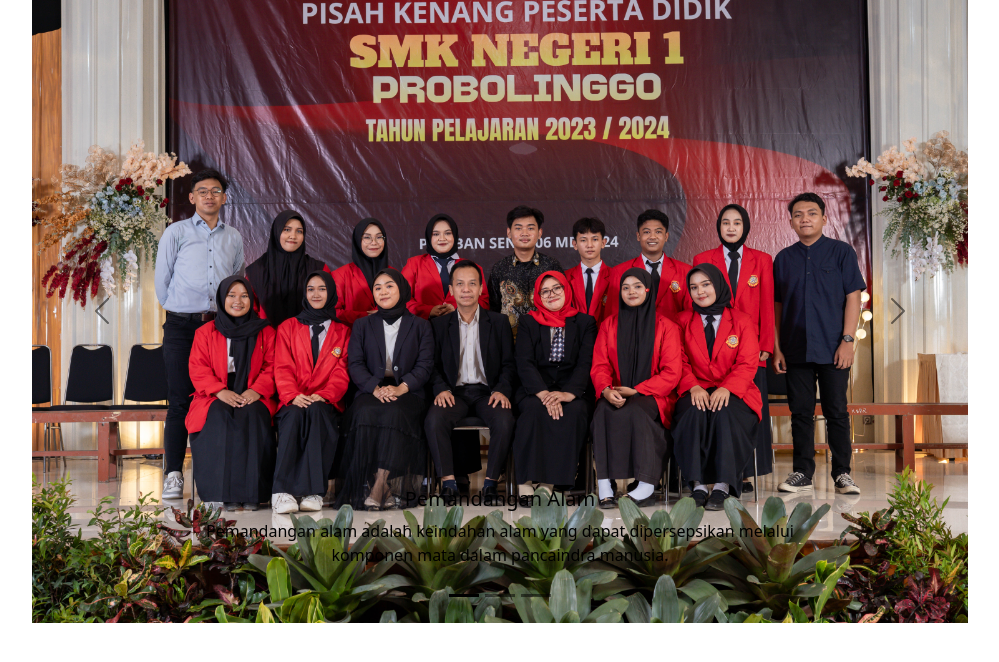
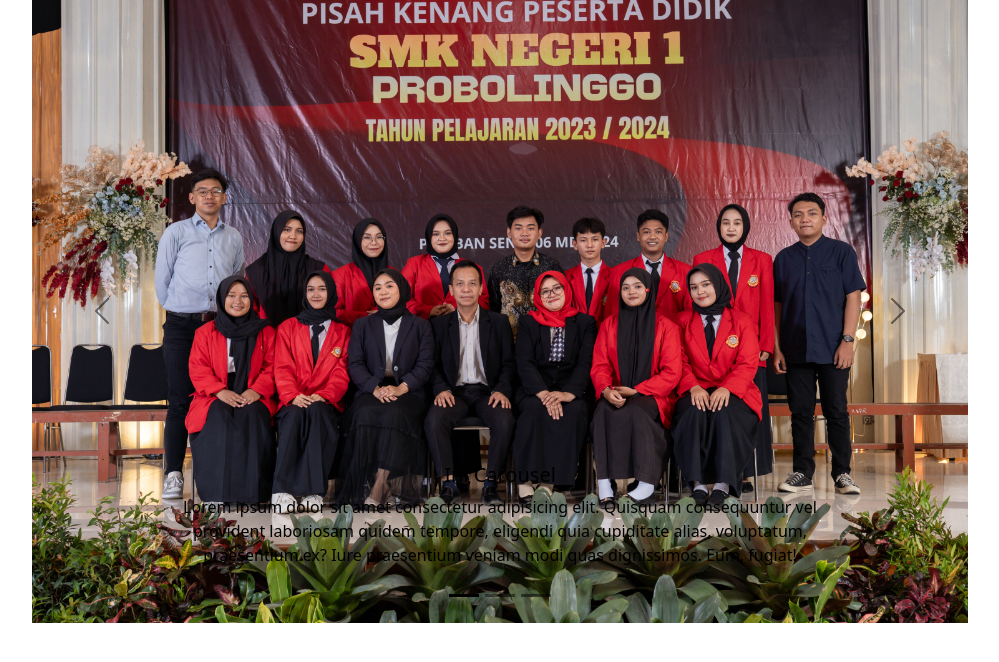
Before and after one commit to Tufaarf/datasiswa, a PHP site: page / in a window 1280 px wide. Shown: the part 73-735 px from the top of the page, without its empty margins (140-1139 px from the left). Run offline with PHP 8.4, Linux system fonts and the light colour scheme.

Commit message:
commit after restructure

```diff
--- a/index.php
+++ b/index.php
@@ -1,14 +1,14 @@
 <!DOCTYPE html>
 <html lang="en">
-
 <head>
     <meta charset="UTF-8">
     <meta name="viewport" content="width=device-width, initial-scale=1.0">
-    <title>Home</title>
+    <!-- bootstrap -->
     <link href="https://cdn.jsdelivr.net/npm/bootstrap@5.3.3/dist/css/bootstrap.min.css" rel="stylesheet" integrity="sha384-QWTKZyjpPEjISv5WaRU9OFeRpok6YctnYmDr5pNlyT2bRjXh0JMhjY6hW+ALEwIH" crossorigin="anonymous">
+    <title>Data</title>
 </head>
-
 <body>
+    <!-- navbar start -->
     <nav class="navbar navbar-expand-lg bg-secondary-subtle">
         <div class="container-fluid">
             <a class="navbar-brand" href="index.php">
@@ -31,11 +31,14 @@
             </div>
         </div>
     </nav>
+    <!-- navbar end -->
+
+    <!-- carousel start -->
     <main class="container-fluid py-3">
         <div class="row">
             <div class="col"></div>
             <div class="col-9">
-                <div id="carouselExampleDark" class="carousel carousel-dark slide">
+                <div id="carouselExampleDark" class="carousel carousel-dark slide" data-bs-ride="carousel">
                     <div class="carousel-indicators">
                         <button type="button" data-bs-target="#carouselExampleDark" data-bs-slide-to="0" class="active" aria-current="true" aria-label="Slide 1"></button>
                         <button type="button" data-bs-target="#carouselExampleDark" data-bs-slide-to="1" aria-label="Slide 2"></button>
@@ -45,22 +48,22 @@
                         <div class="carousel-item active" data-bs-interval="10000">
                             <img src="assets/img/carousel1.jpg" class="d-block w-100" alt="placeholder 1">
                             <div class="carousel-caption d-none d-md-block">
-                                <h5>Pemandangan Alam</h5>
-                                <p>Pemandangan alam adalah keindahan alam yang dapat dipersepsikan melalui komponen mata dalam pancaindra manusia.</p>
+                                <h5>Ini Carousel</h5>
+                                <p>Lorem ipsum dolor sit amet consectetur adipisicing elit. Quisquam consequuntur vel provident laboriosam quidem tempore, eligendi quia cupiditate alias, voluptatum, praesentium ex? Iure praesentium veniam modi quas dignissimos. Eum, fugiat!</p>
                             </div>
                         </div>
                         <div class="carousel-item" data-bs-interval="2000">
                             <img src="assets/img/carousel2.jpg" class="d-block w-100" alt="placeholder 2">
                             <div class="carousel-caption d-none d-md-block">
-                                <h5>Pemandangan Alam</h5>
-                                <p>Sketsa pemandangan alam dalam seni lukis biasanya terdiri dari komponen-komponen seperti pepohonan, semak-semak, daratan, bukit, lembah, air ataupun sejumlah benda buatan manusia contohnya rumah, jembatan, mobil dll.</p>
+                                <h5>Ini Carousel</h5>
+                                <p>Lorem, ipsum dolor sit amet consectetur adipisicing elit. Error fuga et at dolores numquam accusantium impedit recusandae itaque reprehenderit, nam cumque quasi odio labore neque sit vero explicabo nemo consectetur.</p>
                             </div>
                         </div>
                         <div class="carousel-item">
                             <img src="assets/img/carousel3.jpg" class="d-block w-100" alt="placeholder 3">
                             <div class="carousel-caption d-none d-md-block">
-                                <h5>Pemandangan Alam</h5>
-                                <p>Pemandangan alam merupakan suatu hal yang perlu dilindungi atau dijaga karena bertujuan untuk melindungi keindahan alam.</p>
+                                <h5>Ini Carousel</h5>
+                                <p>Lorem, ipsum dolor sit amet consectetur adipisicing elit. Delectus neque perferendis, distinctio eius culpa possimus quasi provident dignissimos iste aperiam doloribus, nulla at! Perspiciatis ab maxime blanditiis quidem quod repellendus.</p>
                             </div>
                         </div>
                     </div>
@@ -77,7 +80,9 @@
             <div class="col"></div>
         </div>
     </main>
+    <!-- carousel end -->
+
+    <!-- script -->
     <script src="https://cdn.jsdelivr.net/npm/bootstrap@5.3.3/dist/js/bootstrap.bundle.min.js" integrity="sha384-YvpcrYf0tY3lHB60NNkmXc5s9fDVZLESaAA55NDzOxhy9GkcIdslK1eN7N6jIeHz" crossorigin="anonymous"></script>
 </body>
-
 </html>
```
Also changed, not shown: form.php (+11 -4 lines), table.php (+12 -3 lines), delete_data.php (renamed from hapus-siswa.php).
